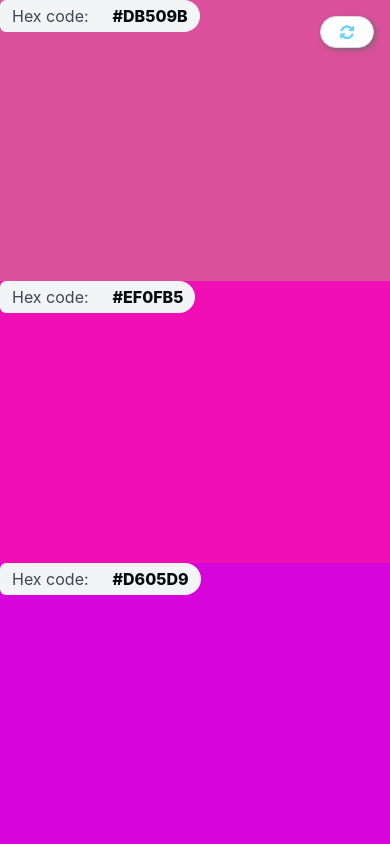
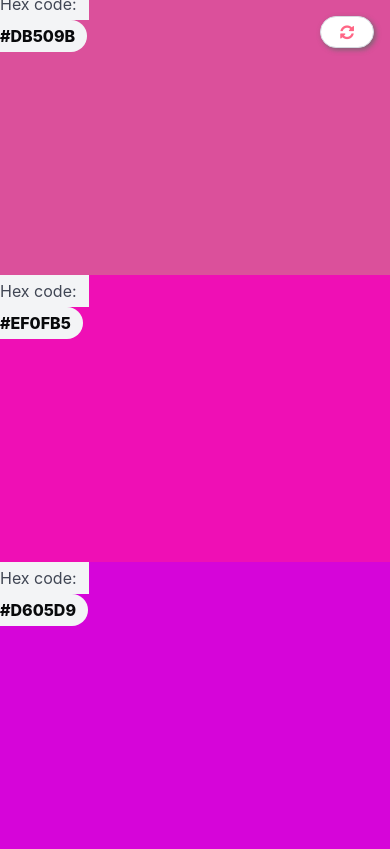
Before and after one commit to GabrielAraujo98/palette, a React (Create React App) app: page / in a window 390 px wide. Built offline with nearby package versions, Linux system fonts and the light colour scheme.

Commit message:
responsiveness

```diff
--- a/public/index.html
+++ b/public/index.html
@@ -1,11 +1,16 @@
 <!DOCTYPE html>
 <html lang="en">
+
 <head>
   <meta charset="utf-8" />
   <meta name="viewport" content="width=device-width,initial-scale=1,maximum-scale=1,user-scalable=no">
+  <meta http-equiv="X-UA-Compatible" content="IE=edge,chrome=1">
+  <meta name="HandheldFriendly" content="true">
   <title>Palette</title>
 </head>
+
 <body>
   <div id="root"></div>
 </body>
+
 </html>
--- a/src/index.css
+++ b/src/index.css
@@ -1,4 +1,4 @@
 body{
     height: 100vh;
-    background-color: black;
+    background-color: #f1f1f1;
 }
--- a/src/main/Palette.css
+++ b/src/main/Palette.css
@@ -1,12 +1,11 @@
 .hero-body {
-    width: 33.333%;
+    width: 34vw;
     height: 100vh;
 }
 
 @media (max-width: 688px){
     .hero-body {
-        width: 100%;
-        height: 33.333vh;
+        height: 34vh;
     }
 }
 
--- a/src/main/components/RefreshButton.jsx
+++ b/src/main/components/RefreshButton.jsx
@@ -9,7 +9,7 @@
             <div>
                 <button id='refresh' type='button' className='button is-rounded'
                     onClick={this.props.function} >
-                    <i className="fa fa-refresh has-text-info"></i>
+                    <i className="fa fa-refresh has-text-danger"></i>
                 </button>
             </div>
         )
--- a/src/main/generator/ColorGenerator.jsx
+++ b/src/main/generator/ColorGenerator.jsx
@@ -23,14 +23,14 @@
             for (var i = 0; i < 6; i++) {
                 color += letters[Math.floor(Math.random() * 16)];
             }
-            children.push(<ColorSample key={h} style={color} />)
+            children.push(<ColorSample class='column is-4' key={h} style={color} />)
         }
         this.setState({colors: children})
     }
 
     render() {
         return (
-            <div>
+            <div className='columns'>
                {
                    this.state.colors
                }
```
Lines whose indentation alone changed are shown as unchanged.
